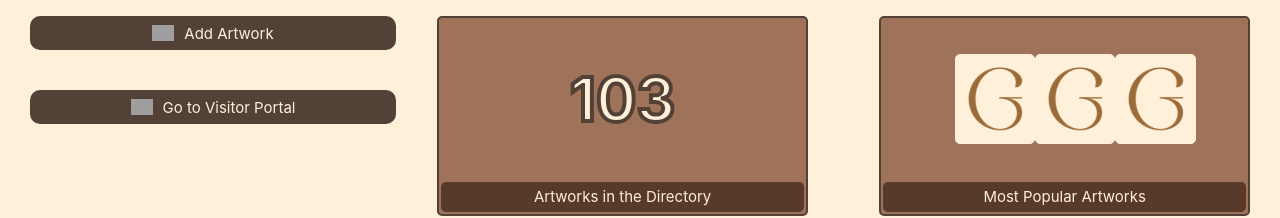
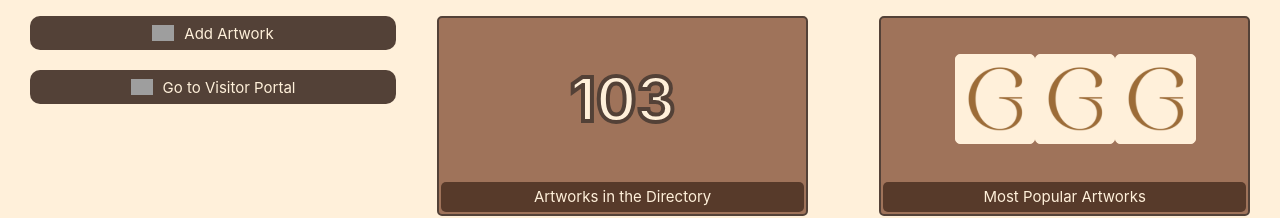
Before and after one commit to ethylene03/guia_frontend, a Vue app: page /admin/home in a window 1280 px wide. Shown: the part 394-612 px from the top of the page. Built offline with nearby package versions, Linux system fonts and the light colour scheme; grey boxes are pictures that could not be loaded.

Commit message:
Update Home.vue
change spacing

```diff
--- a/src/pages/Home.vue
+++ b/src/pages/Home.vue
@@ -65,18 +65,18 @@
                 </button>
 
                 <!-- visitor portal if big screen -->
-                <button v-if="isBigScreen" type="button" class="dashboard-btn visitor-portal" @click="redirect('/')" :style="{marginTop: '40px'}">
+                <button v-if="isBigScreen" type="button" class="dashboard-btn visitor-portal" @click="redirect('/')" :style="{marginTop: '20px'}">
                     <img src="../../icons/launch.svg" alt="launch portal" />
                     <h2>Go to Visitor Portal</h2>
                 </button>
             </div>
 
             <!-- cards -->
-            <div class="cards">
+            <div class="cards" :style="{marginBottom: '50px'}">
                 <Cards :isNum="true" :number="103" label="Artworks in the Directory"/>
                 <Cards :isNum="false" label="Most Popular Artworks"/>
                 <Cards :isNum="true" :number="52" label="Museum Guide Users in the Last 24h"/>
-                <Cards :isNum="false" label="Most Crowded Sections"/>
+                <Cards :isNum="false" label="Most Crowded Sections" />
             </div>
         </div>
 
```
